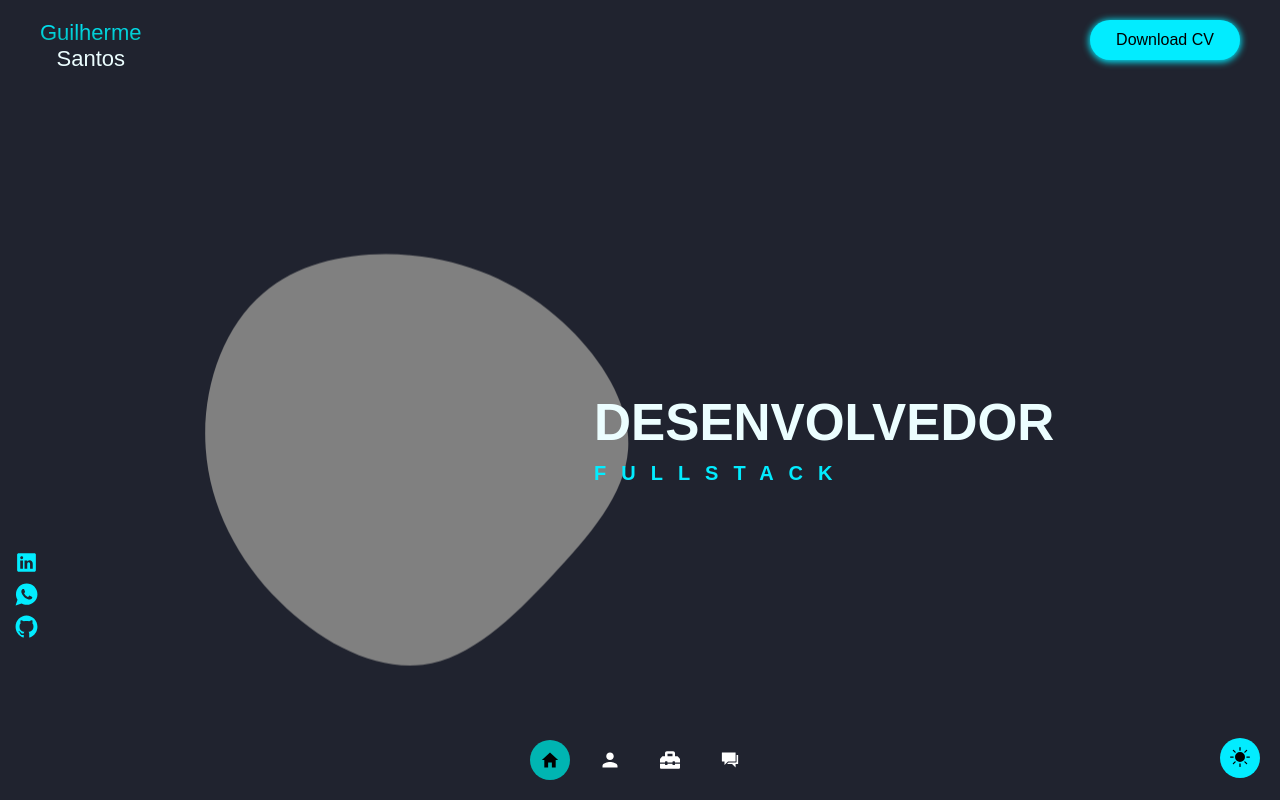
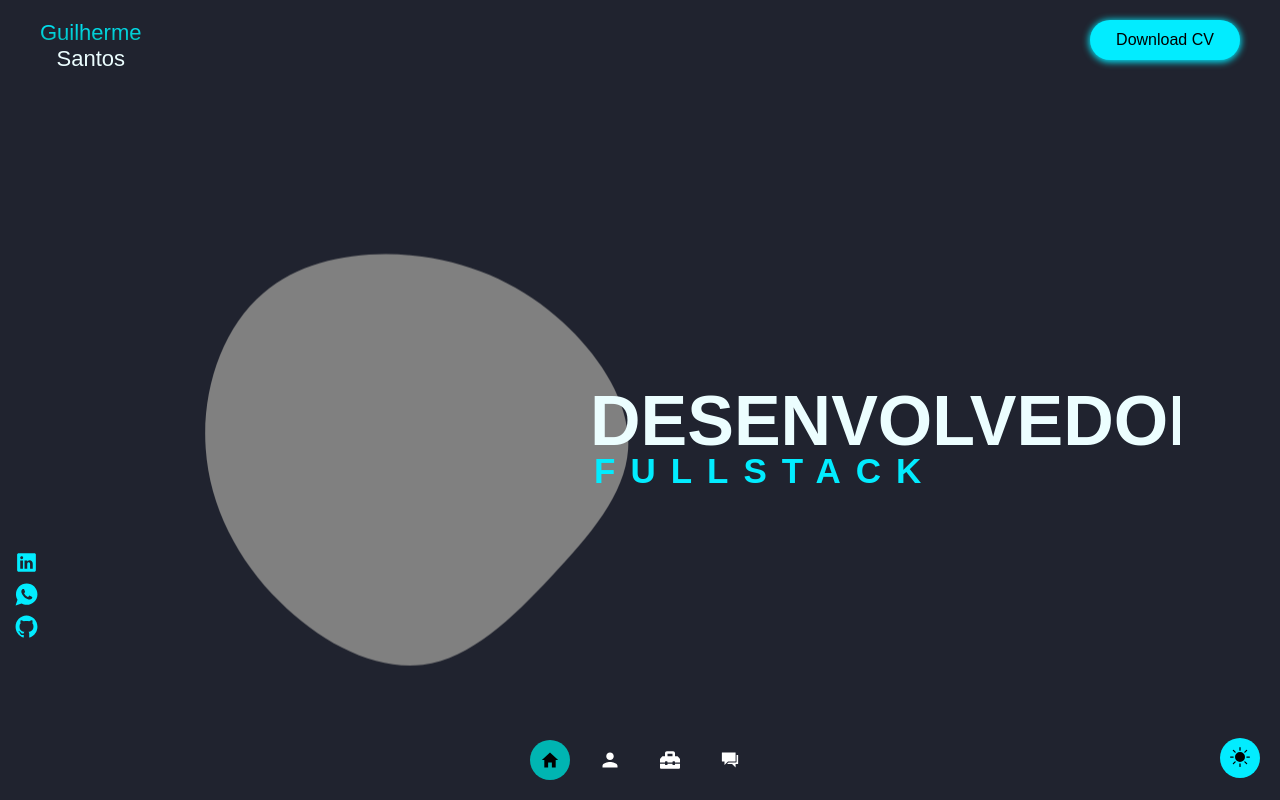
Before and after one commit to GuilhermeDevv/portfolio2.0, a React (Vite) app: page / in a window 1280 px wide. Built offline with nearby package versions, Linux system fonts and the light colour scheme.

Commit message:
ajuste no tamanho dos textos

```diff
--- a/src/components/Presentation/styles.ts
+++ b/src/components/Presentation/styles.ts
@@ -32,7 +32,10 @@ export const ImWhat = styled.div`
   line-height: 50px;
   animation: ImWhatTransition 2000ms ease-out forwards;
   & h1 {
-    font-size: 5.125rem;
+    position: relative;
+    //alinhar h1 com span
+    left: -4px;
+    font-size: 70px;
     text-transform: uppercase;
     font-weight: bold;
     color: ${({ theme }) => theme.colors.text};
@@ -45,7 +48,7 @@ export const ImWhat = styled.div`
     letter-spacing: 15px;
     text-transform: uppercase;
     font-weight: bold;
-    font-size: 20px;
+    font-size: 35px;
     color: ${({ theme }) => theme.colors.backgroundButton};
     @media (max-width: 720px) {
       font-size: 16px;
```
